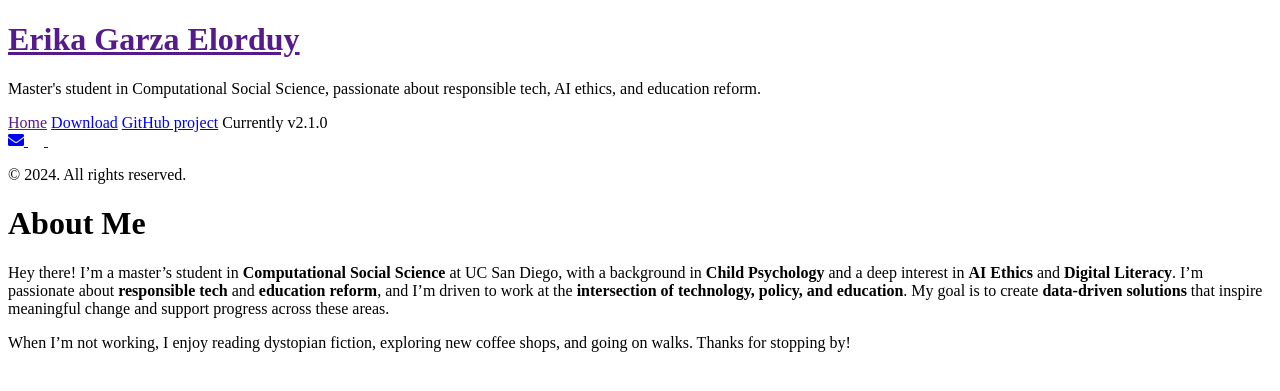
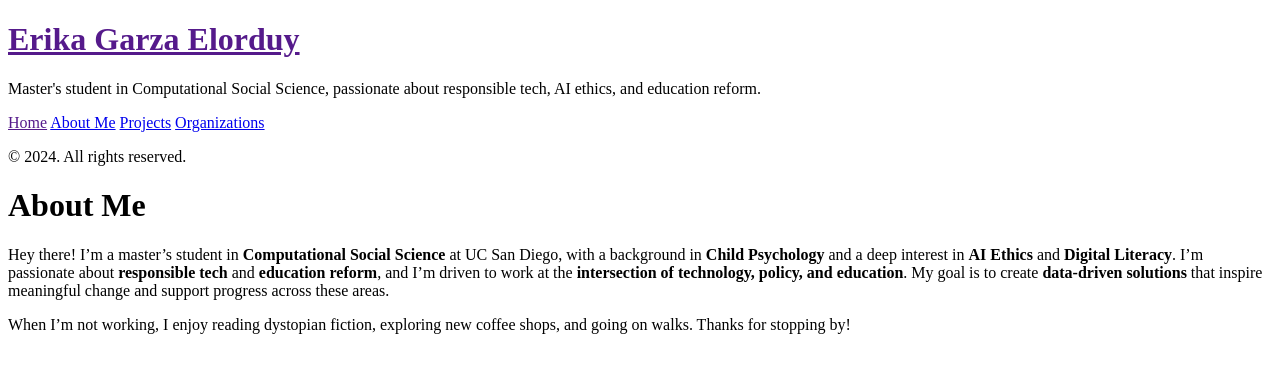
Before and after one commit to e-garzaelorduy/e-garzaelorduy.github.io, a Jekyll site: the page built from about.md, in a window 1280 px wide. Shown: the top 391 px of the page. Built offline with Jekyll 4.4.1, drawn with Linux system fonts in a browser that asks for light colours; Markdown is read by kramdown in place of the engine named in the settings.

Commit message:
Hyde Theme Edits

```diff
--- a/_includes/head.html
+++ b/_includes/head.html
@@ -3,7 +3,7 @@
   <meta http-equiv="X-UA-Compatible" content="IE=edge">
   <meta http-equiv="content-type" content="text/html; charset=utf-8">
 
-  <!-- Enable responsiveness on mobile devices-->
+  <!-- Enable responsiveness on mobile devices -->
   <meta name="viewport" content="width=device-width, initial-scale=1.0, maximum-scale=1">
 
   <title>
@@ -14,15 +14,15 @@
     {% endif %}
   </title>
 
-  <!-- CSS -->
-  <link rel="stylesheet" href="{{ site.baseurl }}public/css/poole.css">
-  <link rel="stylesheet" href="{{ site.baseurl }}public/css/syntax.css">
-  <link rel="stylesheet" href="{{ site.baseurl }}public/css/hyde.css">
-  <link rel="stylesheet" href="http://fonts.googleapis.com/css?family=PT+Sans:400,400italic,700|Abril+Fatface">
+  <!-- CSS (Corrected paths) -->
+  <link rel="stylesheet" href="{{ site.baseurl }}/assets/css/poole.css">
+  <link rel="stylesheet" href="{{ site.baseurl }}/assets/css/syntax.css">
+  <link rel="stylesheet" href="{{ site.baseurl }}/assets/css/hyde.css">
+  <link rel="stylesheet" href="https://fonts.googleapis.com/css?family=PT+Sans:400,400italic,700|Abril+Fatface">
 
-  <!-- Icons -->
-  <link rel="apple-touch-icon-precomposed" sizes="144x144" href="{{ site.baseurl }}public/apple-touch-icon-144-precomposed.png">
-                                 <link rel="shortcut icon" href="{{ site.baseurl }}public/favicon.ico">
+  <!-- Icons (Corrected paths) -->
+  <link rel="apple-touch-icon-precomposed" sizes="144x144" href="{{ site.baseurl }}/assets/apple-touch-icon-144-precomposed.png">
+  <link rel="shortcut icon" href="{{ site.baseurl }}/assets/favicon.ico">
 
   <!-- RSS -->
   <link rel="alternate" type="application/rss+xml" title="RSS" href="/atom.xml">
--- a/_includes/sidebar.html
+++ b/_includes/sidebar.html
@@ -1,15 +1,3 @@
-<!DOCTYPE html>
-<html lang="en">
-<head>
-  <meta charset="UTF-8">
-  <meta name="viewport" content="width=device-width, initial-scale=1.0">
-  <title>Erika Garza Elorduy's Site</title>
-
-  <!-- Font Awesome for social icons -->
-  <link rel="stylesheet" href="https://cdnjs.cloudflare.com/ajax/libs/font-awesome/5.15.4/css/all.min.css">
-</head>
-<body>
-
 <div class="sidebar">
   <div class="container sidebar-sticky">
     <div class="sidebar-about">
@@ -23,27 +11,12 @@
       <p class="lead">Master's student in Computational Social Science, passionate about responsible tech, AI ethics, and education reform.</p>
     </div>
 
-    <!-- Dynamic Navigation links -->
+    <!-- Custom Sidebar Navigation -->
     <nav class="sidebar-nav">
-      <!-- Static Home link -->
       <a class="sidebar-nav-item{% if page.url == site.baseurl %} active{% endif %}" href="{{ site.baseurl }}">Home</a>
-
-      {% comment %}
-        Dynamic generation of sidebar nav for pages with `layout: page`
-      {% endcomment %}
-      {% assign pages_list = site.pages %}
-      {% for node in pages_list %}
-        {% if node.title != null %}
-          {% if node.layout == "page" %}
-            <a class="sidebar-nav-item{% if page.url == node.url %} active{% endif %}" href="{{ node.url }}">{{ node.title }}</a>
-          {% endif %}
-        {% endif %}
-      {% endfor %}
-
-      <!-- Additional links -->
-      <a class="sidebar-nav-item" href="{{ site.github.repo }}/archive/v{{ site.version }}.zip">Download</a>
-      <a class="sidebar-nav-item" href="{{ site.github.repo }}">GitHub project</a>
-      <span class="sidebar-nav-item">Currently v{{ site.version }}</span>
+      <a class="sidebar-nav-item{% if page.url == '/about' %} active{% endif %}" href="{{ site.baseurl }}/about">About Me</a>
+      <a class="sidebar-nav-item{% if page.url == '/projects' %} active{% endif %}" href="{{ site.baseurl }}/projects">Projects</a>
+      <a class="sidebar-nav-item{% if page.url == '/organizations' %} active{% endif %}" href="{{ site.baseurl }}/organizations">Organizations</a>
     </nav>
 
     <!-- Social media icons -->
@@ -63,6 +36,3 @@
     <p>&copy; {{ site.time | date: '%Y' }}. All rights reserved.</p>
   </div>
 </div>
-
-</body>
-</html>
--- a/about.md
+++ b/about.md
@@ -1,6 +1,6 @@
 ---
 layout: default
-title: About
+title: About Me
 ---
 
 # About Me
```
